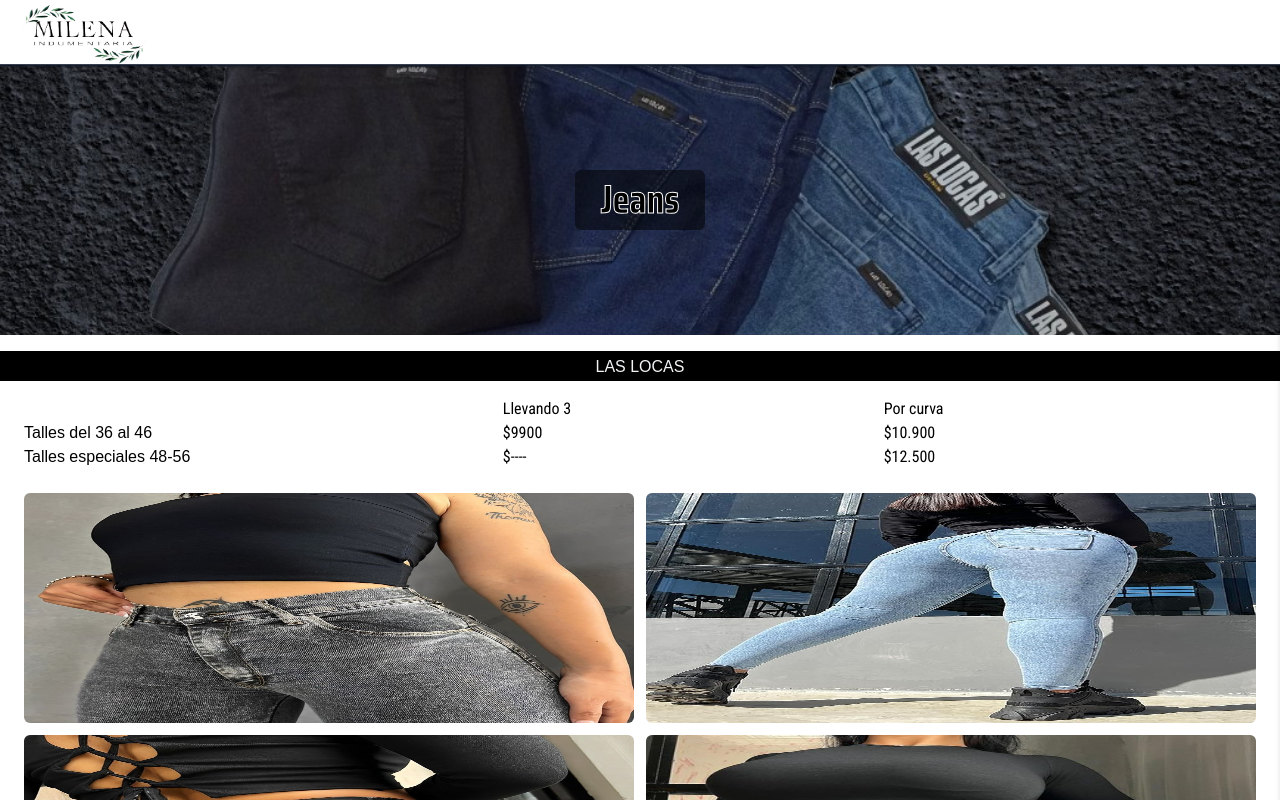
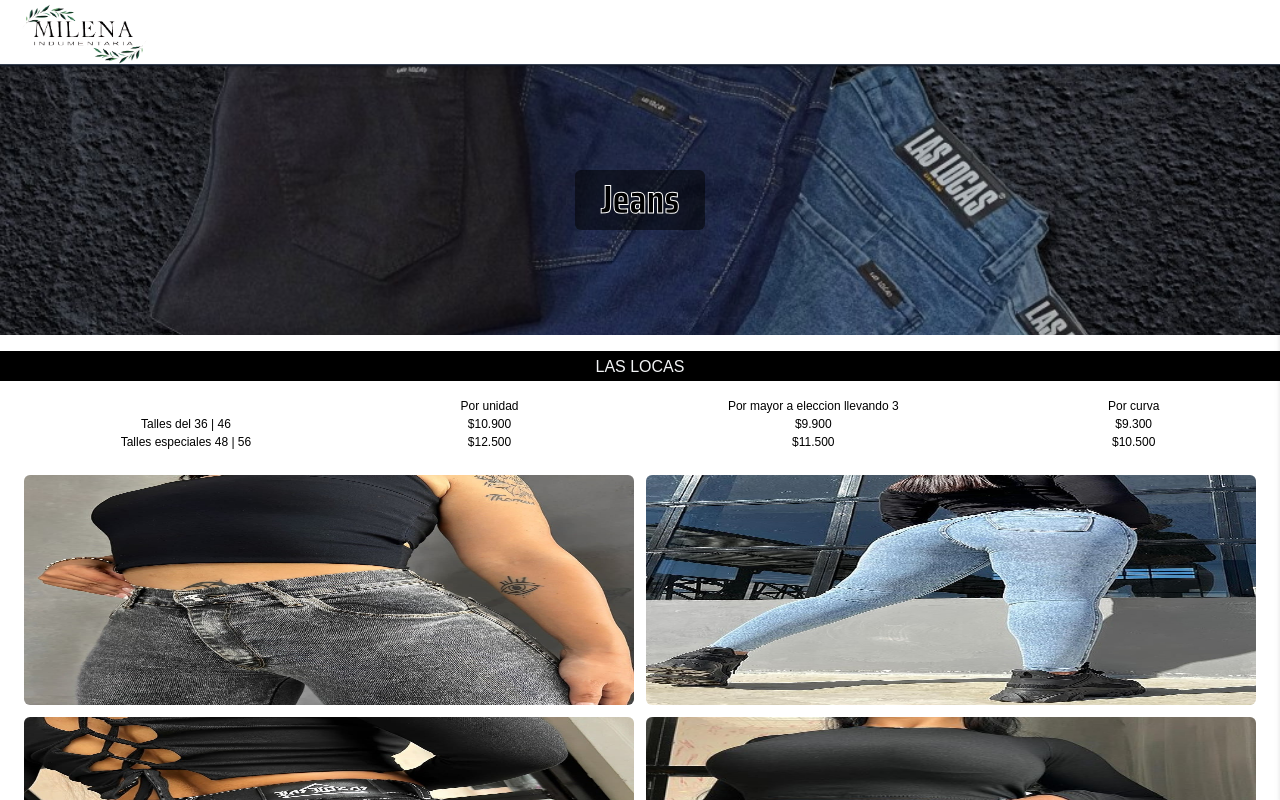
Before and after one commit to LeonAntGon/milena_indumentaria, a Next.js app: page /jeans in a window 1280 px wide. Shown: the top 800 px of the page. Built offline with nearby package versions, Linux system fonts and the light colour scheme; a web font is replaced by a local one.

Commit message:
info jeans

```diff
--- a/src/app/components/styles/group.css
+++ b/src/app/components/styles/group.css
@@ -1,5 +1,5 @@
 .group{
-    background-image: url(/imgs/negocio/panorama.jpg);
+    background-image: url(/imgs/negocio/panoramarecorted.jpg);
     background-size: cover;       /* Asegura que la imagen cubra todo el div */
     background-repeat: no-repeat; /* Evita que la imagen se repita */
     background-position: center;
--- a/src/app/components/styles/jeans.css
+++ b/src/app/components/styles/jeans.css
@@ -12,5 +12,5 @@
 }
 .grid-container{
     display: grid;
-    grid-template-columns: auto auto auto;
+    grid-template-columns: auto auto auto auto;
 }
--- a/src/app/jeans/page.tsx
+++ b/src/app/jeans/page.tsx
@@ -30,17 +30,22 @@
 
             <div className={`w-full h-[30px] text-center bg-black text-gray-100 mt-4 pt-1 ${iceb.className}`}><h2>LAS LOCAS</h2></div>
 
-           <section className={`grid-container mt-4 mx-6 [&>p]:${iceb.className}`}>
-
+           <section className={`grid-container mt-4 mx-4 [&>p]:${iceb.className}`}>
+                {/*line 1 */}
                 <div></div>
-                <div>Llevando 3</div>
-                <div><p>Por curva</p></div>
-                <div><p className={`${iceb.className}`}>Talles del 36 al 46</p></div>
-                <div>$9900</div>
-                <div><p>$10.900</p></div>
-                <div><p className={`${iceb.className}`}>Talles especiales 48-56</p></div>
-                <div>$----</div>
-                <div><p>$12.500</p></div>
+                <div><p className={` text-center text-[12px] ${iceb.className}`}>Por unidad</p></div>
+                <div><p className={` text-center text-[12px] ${iceb.className}`}>Por mayor a eleccion llevando 3</p></div>
+                <div><p className={` text-center text-[12px] ${iceb.className}`}>Por curva</p></div>
+                {/*line 2 */}
+                <div><p className={` text-center font-bold text-[12px] ${iceb.className}`}>Talles del 36 | 46</p></div>
+                <div><p className={` text-center text-[12px] ${iceb.className}`}>$10.900</p></div>
+                <div><p className={` text-center text-[12px] ${iceb.className}`}>$9.900</p></div>
+                <div className={` text-center text-[12px] ${iceb.className}`}>$9.300</div>
+                {/*line 3 */}
+                <div><p className={`text-center font-bold text-[12px] ${iceb.className}`}>Talles especiales 48 | 56</p></div>
+                <div><p className={` text-center text-[12px] ${iceb.className}`}>$12.500</p></div>
+                <div><p className={` text-center text-[12px] ${iceb.className}`}>$11.500</p></div>
+                <div><p className={` text-center text-[12px] ${iceb.className}`}>$10.500</p></div>
            </section>
 
            <Jeansgallery/>
```
Also changed, not shown: public/imgs/negocio/panoramarecorted.jpg (added).
